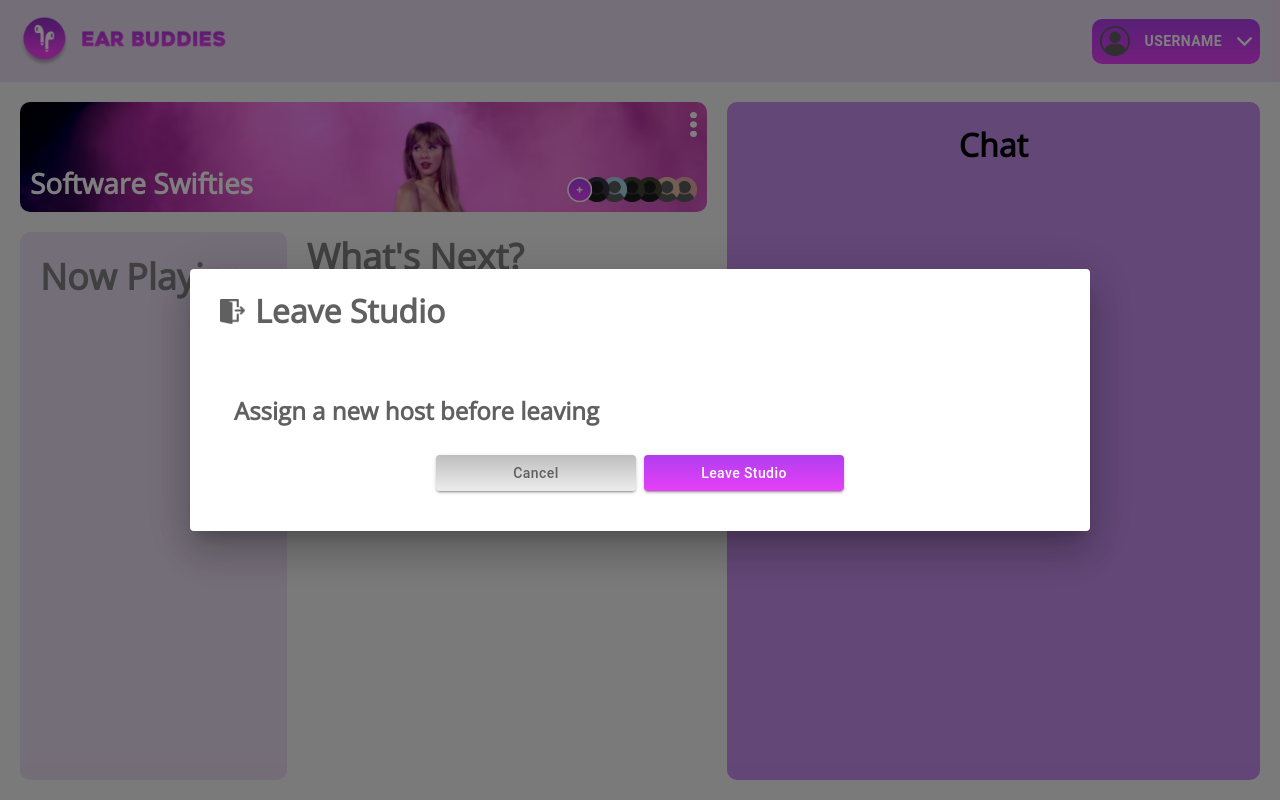
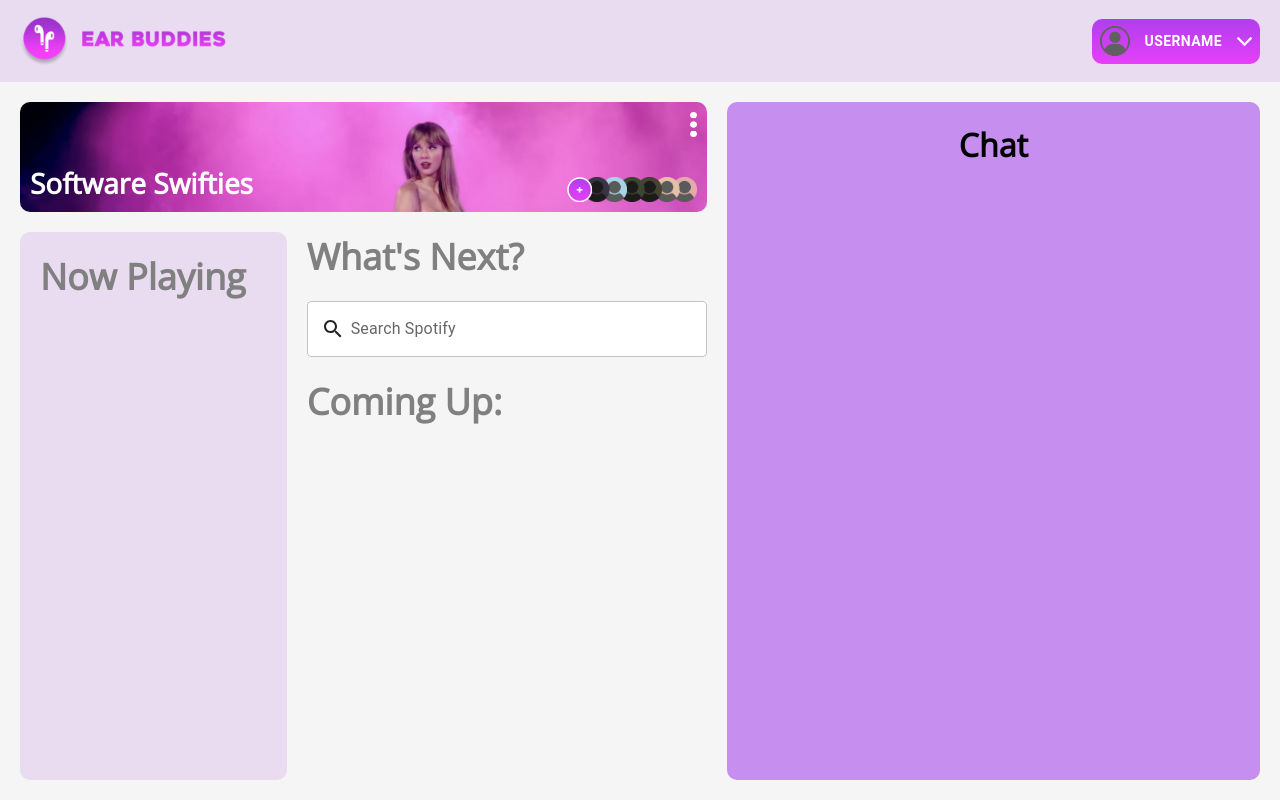
Before and after one commit to samanthamebius/EarBuddies, a React (Vite) app in the folder frontend/: page /studio in a window 1280 px wide. Built offline with nearby package versions, Linux system fonts and the light colour scheme.

Commit message:
Handled close and opening of dialog

```diff
--- a/frontend/src/studio/Banner.jsx
+++ b/frontend/src/studio/Banner.jsx
@@ -1,6 +1,7 @@
 import styles from "./StudioPage.module.css";
 import React from "react";
 import { useState } from "react";
+import LeaveStudioDialog from "./LeaveStudioDialog"
 
 import TaylorSwiftImg from "../assets/taylorswift.png";
 
@@ -43,7 +44,6 @@ const listenersActive = [true, true, false, false, true, false];
 
 export default function Banner() {
 	const [addIconAdded, setAddIconAdded] = useState(false);
-
 	if (addIconAdded == false) {
 		listenersImages.push(AddListenerIcon);
 		listenersActive.push(true);
@@ -51,7 +51,6 @@ export default function Banner() {
 	}
 
 	const [controlEnabled, toggleControl] = useState(false);
-
 	const handleControlToggle = () => {
 		toggleControl((current) => !current);
 	};
@@ -94,6 +93,10 @@ export function DropdownKebab({ controlEnabled, handleControlToggle }) {
 	const handleClose = () => {
 		setOpen(null);
 	};
+	const [isLeaveOpen, setIsLeaveOpen] = useState(false);
+	const handleLeaveOpen = () => {
+		setIsLeaveOpen(!isLeaveOpen);
+	};
 
 	return (
 		<div>
@@ -113,10 +116,13 @@ export function DropdownKebab({ controlEnabled, handleControlToggle }) {
 				open={open}
 				onClose={handleClose}
 			>
-				<MenuItem onClick={handleClose}>
+				<MenuItem onClick={handleLeaveOpen}>
 					<img src={LeaveGroupIcon} className={styles.icon} />
 					<span className={styles.menu_item}> Leave Group</span>
 				</MenuItem>
+				<LeaveStudioDialog
+					isDialogOpened={isLeaveOpen}
+					handleCloseDialog={() => setIsLeaveOpen(false)}/>
 
 				<MenuItem onClick={handleClose}>
 					<img src={EditNicknameIcon} className={styles.icon} />
--- a/frontend/src/studio/LeaveStudioDialog.jsx
+++ b/frontend/src/studio/LeaveStudioDialog.jsx
@@ -5,9 +5,11 @@ import DialogContent from '@mui/material/DialogContent';
 import styles from './Popup.module.css';
 import leaveIcon from "../assets/studio/leaveGroupIcon.png"
 
-export default function LeaveStudioDialog() {
+export default function LeaveStudioDialog({ isDialogOpened, handleCloseDialog }) {
+    const handleClose = () => { handleCloseDialog(false) };
+
     return(
-        <Dialog  open={true} fullWidth maxWidth="md">
+        <Dialog  open={isDialogOpened} onClose={handleClose} fullWidth maxWidth="md" PaperProps={{ style: { backgroundColor: '#F5F5F5',},}}>
             <div className={styles.dialogHeader}>
                 <img className={styles.headerIcon} src={leaveIcon}/>
                 <h1 className={styles.heading}>Leave Studio</h1>
@@ -15,10 +17,10 @@ export default function LeaveStudioDialog() {
 
             <DialogContent className={styles.dialogContent}>
                 <div className={styles.dialogHeader}>
-                    <h2 className={styles.subheading}> Assign a new host before leaving</h2>
+                    <h2 className={styles.subheading}>Assign a new host before leaving</h2>
                 </div>
                 <DialogActions sx={{ display: 'flex', justifyContent: 'center', mb: 1.5 }}>
-                    <Button variant="contained" sx={{ color: '#606060'}} className={styles.greyButton} >Cancel</Button>
+                    <Button variant="contained" sx={{ color: '#606060'}} className={styles.greyButton} onClick={handleClose}>Cancel</Button>
                     <Button variant="contained" className={styles.purpleButton} >Leave Studio</Button>
                 </DialogActions>
             </DialogContent>
--- a/frontend/src/studio/StudioPage.jsx
+++ b/frontend/src/studio/StudioPage.jsx
@@ -6,7 +6,6 @@ import Banner from "./Banner";
 import Chat from "./Chat";
 import NowPlaying from "./NowPlaying";
 import SongSelection from "./SongSelection";
-import LeaveStudioDialog from "./LeaveStudioDialog"
 
 
 function StudioPage() {
@@ -17,7 +16,6 @@ function StudioPage() {
       <NowPlaying/>
       <SongSelection/>
       <Chat/>
-      <LeaveStudioDialog />
     </div>
   );
 }
```
